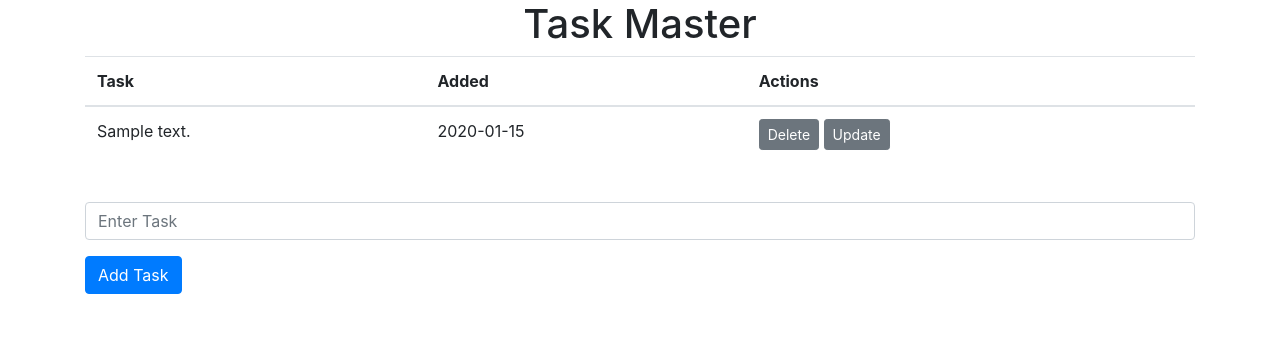
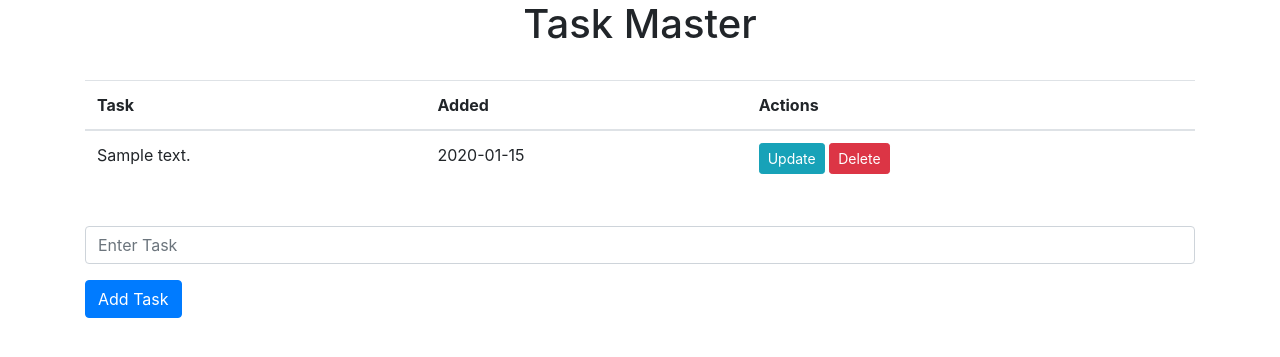
Before and after one commit to Max-FM/Building-a-Basic-Flask-App, a Flask app: page / in a window 1280 px wide. Shown: the part 56-413 px from the top of the page. Run offline with Flask 3, Linux system fonts and the light colour scheme; a user stored in the database is signed in; tables that the repository leaves empty hold one stand-in row (values such as "Sample post"); some libraries are stand-ins or nearby versions.

Commit message:
Alter colors of action buttons

```diff
--- a/app/templates/index.html
+++ b/app/templates/index.html
@@ -4,6 +4,7 @@
 
 {% block content %}
     <h1 style="text-align: center">Task Master</h1>
+    <br>
     {% if tasks|length < 1 %}
     <h4 style="text-align: center">There are no tasks. Create one below!</h4>
     {% else %}
@@ -21,8 +22,8 @@
                 <td>{{ task.content }}</td>
                 <td>{{ task.date_created.date() }}</td>
                 <td>
-                    <a class="btn btn-secondary btn-sm" href="/delete/{{ task.id }}">Delete</a>
-                    <a class="btn btn-secondary btn-sm" href="/update/{{ task.id }}">Update</a>
+                    <a class="btn btn-info btn-sm" href="/update/{{ task.id }}">Update</a>
+                    <a class="btn btn-danger btn-sm" href="/delete/{{ task.id }}">Delete</a>
                 </td>
             </tr>
             {% endfor %}
```
